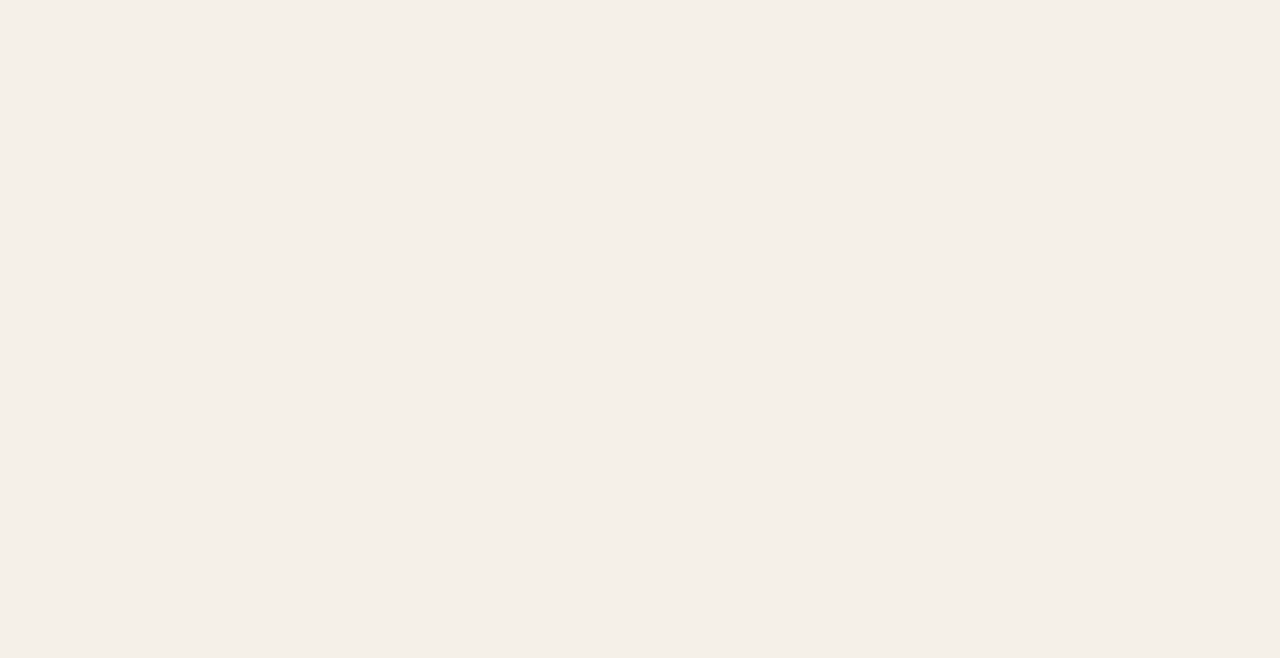
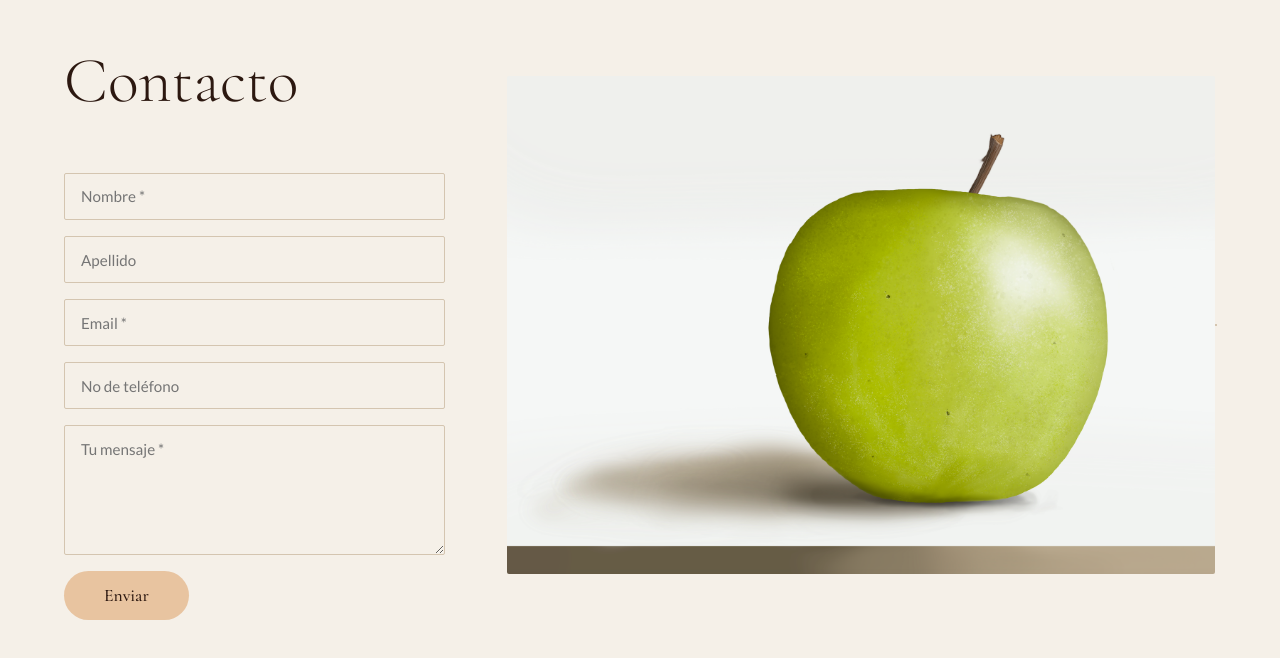
Before and after one commit to crgp01/portafolio, a React (Vite) app: page / in a window 1280 px wide. Shown: the part 2555-3213 px from the top of the page. Before the commit the page ends 2480 px from the top, so only its background shows below. Built offline with nearby package versions, Linux system fonts and the light colour scheme.

Commit message:
feat: Contact section con formulario

```diff
--- a/src/App.tsx
+++ b/src/App.tsx
@@ -2,6 +2,7 @@ import Navbar from './components/Navbar'
 import Hero from './components/Hero'
 import About from './components/About'
 import Portfolio from './components/Portfolio'
+import Contact from './components/Contact'
 
 function App() {
   return (
@@ -11,6 +12,7 @@ function App() {
         <Hero />
         <About />
         <Portfolio />
+        <Contact />
       </main>
     </div>
   )
--- /dev/null
+++ b/src/components/Contact.tsx
@@ -0,0 +1,161 @@
+import { useState } from 'react'
+import type { ContactFormData } from '../types'
+
+function Contact() {
+  const [form, setForm] = useState<ContactFormData>({
+    nombre: '',
+    apellido: '',
+    email: '',
+    telefono: '',
+    mensaje: '',
+  })
+
+  const [enviado, setEnviado] = useState(false)
+
+  const handleChange = (e: React.ChangeEvent<HTMLInputElement | HTMLTextAreaElement>) => {
+    setForm(prev => ({ ...prev, [e.target.name]: e.target.value }))
+  }
+
+  const handleSubmit = (e: React.FormEvent) => {
+    e.preventDefault()
+    // 📌 Aquí conectarás tu servicio de email (EmailJS, Formspree, etc.)
+    console.log('Formulario enviado:', form)
+    setEnviado(true)
+  }
+
+  const inputStyle = {
+    width: '100%',
+    padding: '0.85rem 1rem',
+    border: '1px solid var(--border)',
+    borderRadius: '2px',
+    backgroundColor: 'transparent',
+    fontFamily: 'var(--font-sans)',
+    fontSize: '0.95rem',
+    color: 'var(--brown-dark)',
+    outline: 'none',
+  }
+
+  return (
+    <section id="contacto" style={{
+      minHeight: '100vh',
+      padding: '5rem 4rem',
+      display: 'grid',
+      gridTemplateColumns: '0.35fr 0.65fr',
+      gap: '4rem',
+      alignItems: 'center',
+    }}>
+
+      {/* Columna izquierda — formulario */}
+      <div>
+        <h2 style={{
+          fontFamily: 'var(--font-serif)',
+          fontSize: 'clamp(2.5rem, 5vw, 4rem)',
+          fontWeight: 300,
+          color: 'var(--brown-dark)',
+          marginBottom: '2.5rem',
+        }}>
+          Contacto
+        </h2>
+
+        {enviado ? (
+          <div style={{
+            fontFamily: 'var(--font-serif)',
+            fontSize: '1.3rem',
+            fontWeight: 300,
+            color: 'var(--brown-medium)',
+            lineHeight: 1.8,
+          }}>
+            ¡Gracias por tu mensaje! <br />
+            Te responderé pronto. 🌿
+          </div>
+        ) : (
+          <form onSubmit={handleSubmit} style={{ display: 'flex', flexDirection: 'column', gap: '1rem' }}>
+            <input
+              style={inputStyle}
+              type="text"
+              name="nombre"
+              placeholder="Nombre *"
+              value={form.nombre}
+              onChange={handleChange}
+              required
+            />
+            <input
+              style={inputStyle}
+              type="text"
+              name="apellido"
+              placeholder="Apellido"
+              value={form.apellido}
+              onChange={handleChange}
+            />
+            <input
+              style={inputStyle}
+              type="email"
+              name="email"
+              placeholder="Email *"
+              value={form.email}
+              onChange={handleChange}
+              required
+            />
+            <input
+              style={inputStyle}
+              type="tel"
+              name="telefono"
+              placeholder="No de teléfono"
+              value={form.telefono}
+              onChange={handleChange}
+            />
+            <textarea
+              style={{ ...inputStyle, minHeight: '130px', resize: 'vertical' }}
+              name="mensaje"
+              placeholder="Tu mensaje *"
+              value={form.mensaje}
+              onChange={handleChange}
+              required
+            />
+            <button
+              type="submit"
+              style={{
+                alignSelf: 'flex-start',
+                padding: '0.85rem 2.5rem',
+                backgroundColor: 'var(--peach)',
+                borderRadius: '50px',
+                fontFamily: 'var(--font-serif)',
+                fontSize: '1.1rem',
+                fontWeight: 500,
+                color: 'var(--brown-dark)',
+                transition: 'background-color 0.2s',
+              }}
+              onMouseEnter={e => (e.currentTarget.style.backgroundColor = 'var(--peach-dark)')}
+              onMouseLeave={e => (e.currentTarget.style.backgroundColor = 'var(--peach)')}
+            >
+              Enviar
+            </button>
+          </form>
+        )}
+      </div>
+
+      {/* Columna derecha — imagen decorativa */}
+      <div style={{
+        display: 'flex',
+        alignItems: 'center',
+        justifyContent: 'center',
+      }}>
+
+        <img src="/images/manzana.png" alt="obra" style={{ width: '100%', borderRadius: '2px' }} />
+        <div style={{
+          width: '100%',
+          aspectRatio: '4/3',
+          backgroundColor: 'var(--cream-dark)',
+          border: '1px solid var(--border)',
+          display: 'flex',
+          alignItems: 'center',
+          justifyContent: 'center',
+        }}>
+        </div>
+      </div>
+
+    </section>
+  )
+}
+
+export default Contact
--- a/src/data/artworks.ts
+++ b/src/data/artworks.ts
@@ -51,6 +51,18 @@ export const artworks: Artwork[] = [
     process: 'Descripción del proceso de esta obra...',
     alt: 'Chincol furioso',
   },
+  {
+    id: 5,
+    title: 'Manzana hiperrealista',
+    technique: 'Procreate',
+    year: 2023,
+    imageUrl: '/images/manzana.png',
+    images: [
+      '/images/manzana.png',
+    ],
+    process: 'Descripción del proceso de esta obra...',
+    alt: 'Manzana hiperealista',
+  },
   // 📌 Agrega tus 7 obras restantes aquí
 ]
 
```
Also changed, not shown: public/images/manzana.png (added).
